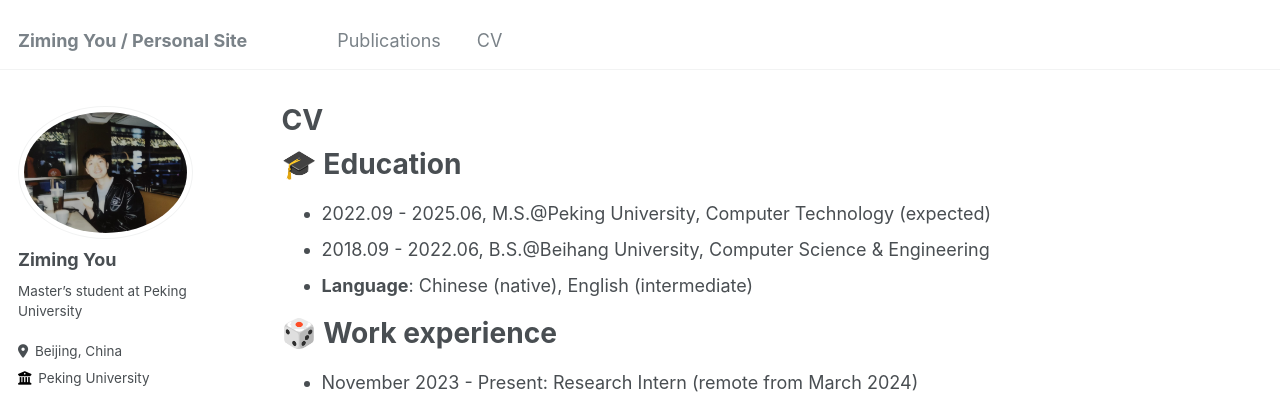
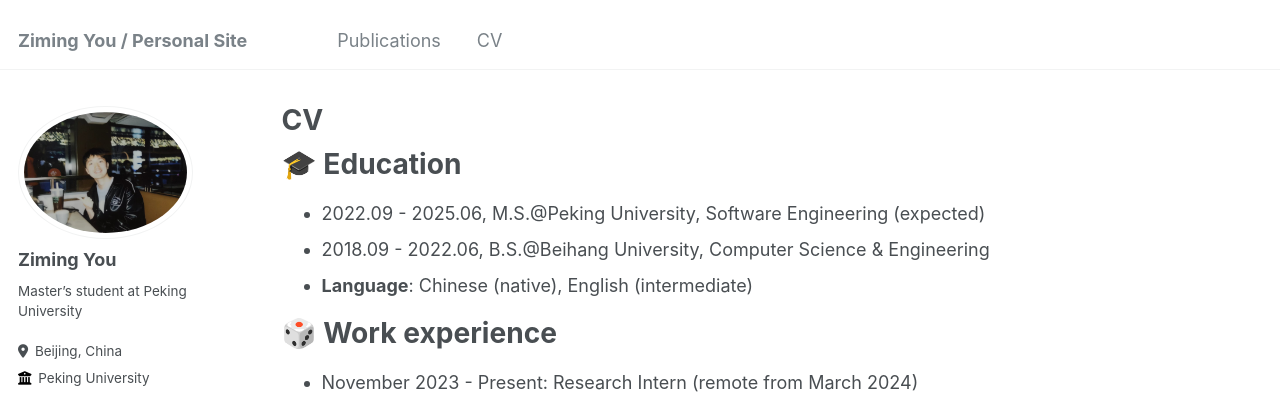
Before and after one commit to Luffyzm3D2Y/Luffyzm3D2Y.github.io, a Jekyll site: the page built from _pages/cv.md, in a window 1280 px wide and 900 px high. Shown: the top 396 px of the window. Built offline with Jekyll 4.4.1, drawn with Linux system fonts in a browser that asks for light colours.

Commit message:
update cv

```diff
--- a/_pages/cv.md
+++ b/_pages/cv.md
@@ -11,7 +11,7 @@
 
 🎓 Education
 ======
-* 2022.09 - 2025.06, M.S.@Peking University, Computer Technology (expected)
+* 2022.09 - 2025.06, M.S.@Peking University, Software Engineering (expected)
 * 2018.09 - 2022.06, B.S.@Beihang University, Computer Science & Engineering
 * **Language**: Chinese (native), English (intermediate)
 
```
